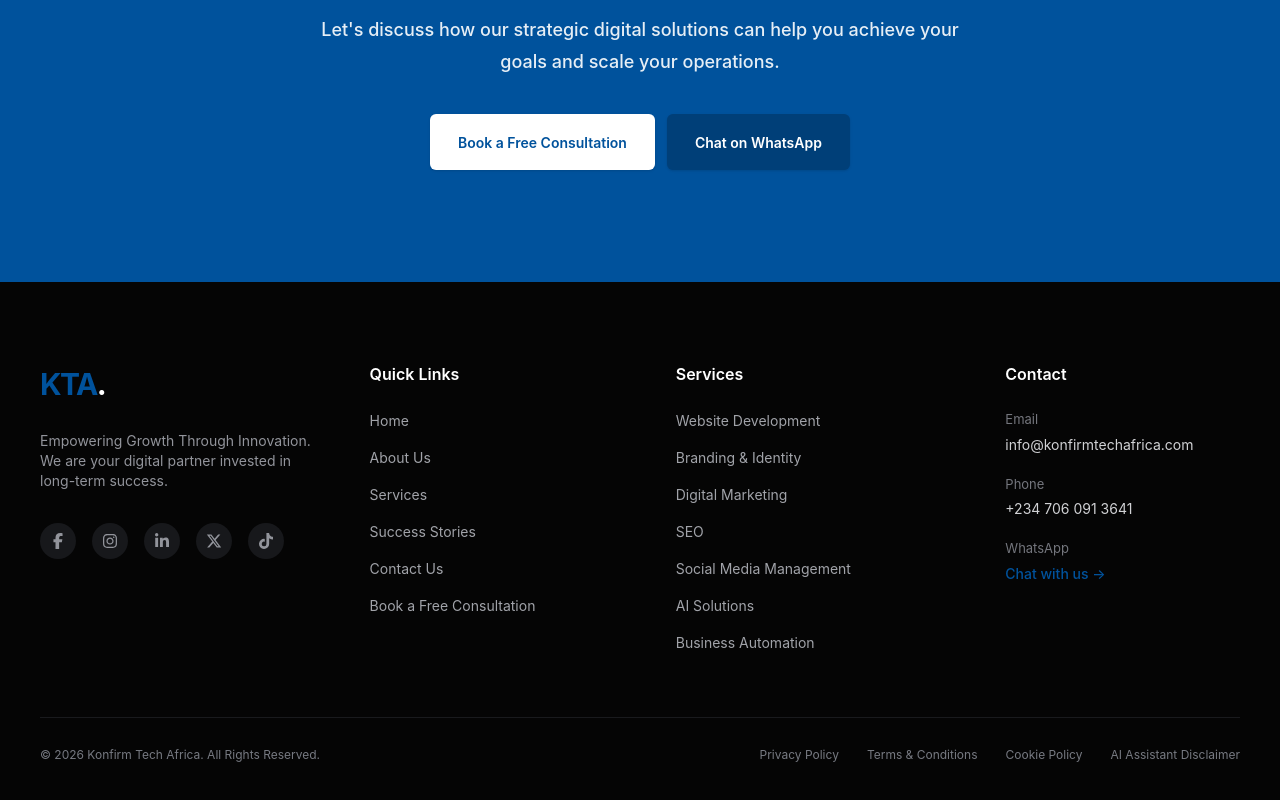
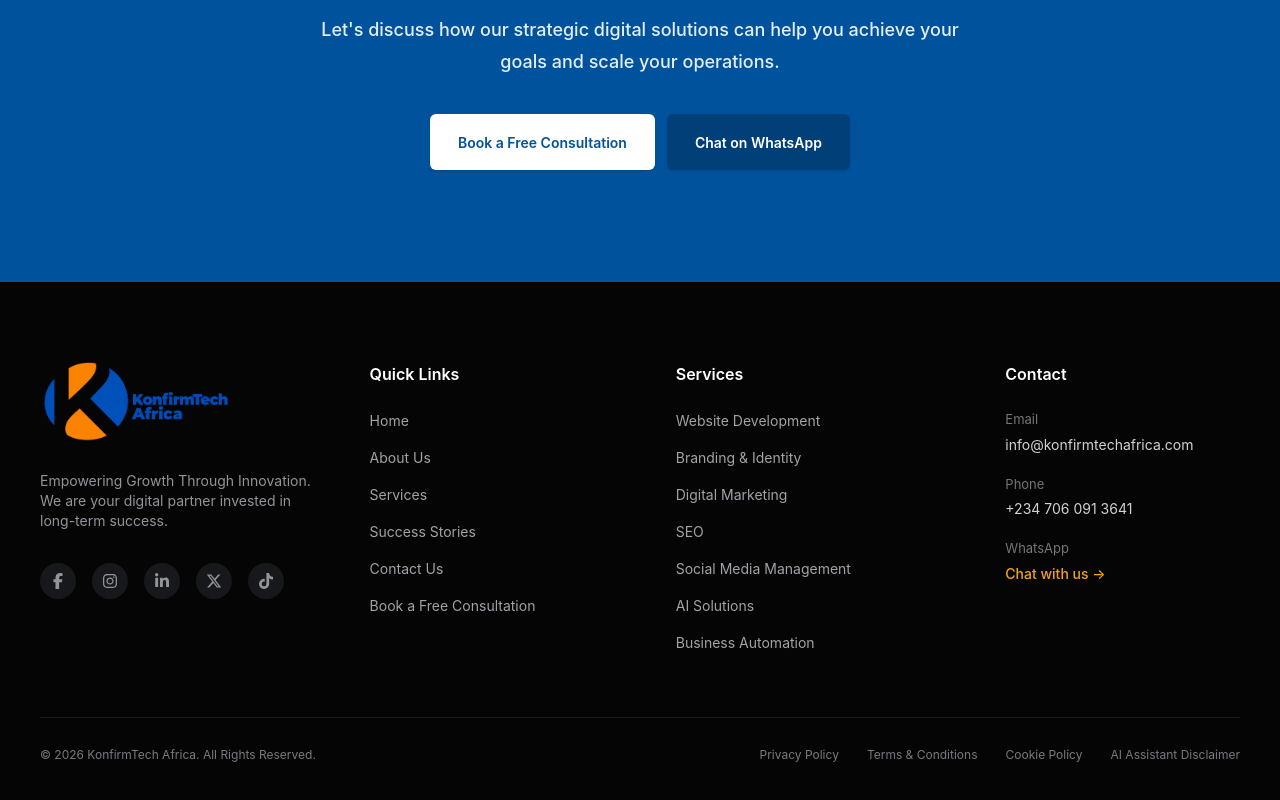
Before and after one commit to MizMelly/kta-consultation, a React (Vite) app: page /home in a window 1280 px wide. Shown: the part 4262-5062 px from the top of the page. Built offline with nearby package versions, Linux system fonts and the light colour scheme.

Commit message:
Services section created

```diff
--- a/src/components/Footer.tsx
+++ b/src/components/Footer.tsx
@@ -7,6 +7,7 @@
 } from "react-icons/fa6";
 
 import { Link } from "react-router-dom";
+import logo from "../assets/logo.png";
 
 const quickLinks = [
   { name: "Home", path: "/home" },
@@ -59,15 +60,21 @@
   return (
     <footer className="bg-[#050505] text-white">
       <div className="mx-auto max-w-7xl px-5 py-14 sm:px-8 sm:py-16 lg:px-10 lg:py-20">
+
         {/* Main Footer */}
         <div className="grid gap-12 sm:grid-cols-2 lg:grid-cols-[1.2fr_1.1fr_1.2fr_1fr] lg:gap-12">
+
           {/* Brand */}
           <div>
             <Link
               to="/home"
-              className="inline-block text-[30px] font-bold tracking-[-1.5px] text-[#00529C]"
+              className="inline-block"
             >
-              KTA<span className="text-white">.</span>
+              <img
+                src={logo}
+                alt="KonfirmTech Africa"
+                className="h-auto w-47.5 object-contain"
+              />
             </Link>
 
             <p className="mt-6 max-w-75 text-[14px] leading-5 text-[#92949B]">
@@ -87,7 +94,7 @@
                     aria-label={social.label}
                     target="_blank"
                     rel="noopener noreferrer"
-                    className="flex h-9 w-9 items-center justify-center rounded-full bg-[#17181B] text-[#92949B] transition-all duration-200 hover:bg-[#00529C] hover:text-white"
+                    className="flex h-9 w-9 items-center justify-center rounded-full bg-[#17181B] text-[#92949B] transition-all duration-200 hover:bg-[#1565A9] hover:text-white"
                   >
                     <Icon size={16} />
                   </a>
@@ -107,7 +114,7 @@
                 <Link
                   key={link.name}
                   to={link.path}
-                    className="w-fit text-[14px] text-[#A1A3A9] transition-colors duration-200 hover:text-[#00529C]"
+                  className="w-fit text-[14px] text-[#A1A3A9] transition-colors duration-200 hover:text-[#1565A9]"
                 >
                   {link.name}
                 </Link>
@@ -126,7 +133,7 @@
                 <Link
                   key={service}
                   to="/services"
-                    className="w-fit text-[14px] text-[#A1A3A9] transition-colors duration-200 hover:text-[#00529C]"
+                  className="w-fit text-[14px] text-[#A1A3A9] transition-colors duration-200 hover:text-[#1565A9]"
                 >
                   {service}
                 </Link>
@@ -141,6 +148,7 @@
             </h3>
 
             <div className="mt-6 space-y-5">
+
               {/* Email */}
               <div>
                 <p className="text-[13px] text-[#74767D]">
@@ -149,7 +157,7 @@
 
                 <a
                   href="mailto:info@konfirmtechafrica.com"
-                  className="mt-1 block text-[14px] text-[#D1D2D5] transition-colors hover:text-[#00529C]"
+                  className="mt-1 block text-[14px] text-[#D1D2D5] transition-colors hover:text-[#1565A9]"
                 >
                   info@konfirmtechafrica.com
                 </a>
@@ -163,7 +171,7 @@
 
                 <a
                   href="tel:+2347060913641"
-                  className="mt-1 block text-[14px] text-[#D1D2D5] transition-colors hover:text-[#00529C]"
+                  className="mt-1 block text-[14px] text-[#D1D2D5] transition-colors hover:text-[#1565A9]"
                 >
                   +234 706 091 3641
                 </a>
@@ -179,11 +187,12 @@
                   href="https://wa.me/2347060913641"
                   target="_blank"
                   rel="noopener noreferrer"
-                  className="mt-1 inline-block text-[14px] font-medium text-[#00529C] transition-colors hover:text-[#003F78]"
+                  className="mt-1 inline-block text-[14px] font-medium text-[#F5A21A] transition-colors hover:text-[#1565A9]"
                 >
                   Chat with us →
                 </a>
               </div>
+
             </div>
           </div>
         </div>
@@ -191,9 +200,10 @@
         {/* Bottom Divider */}
         <div className="mt-14 border-t border-[#191A1D] pt-7 sm:mt-16">
           <div className="flex flex-col gap-5 text-[12px] text-[#777A82] lg:flex-row lg:items-center lg:justify-between">
+
             {/* Copyright */}
             <p>
-              © 2026 Konfirm Tech Africa. All Rights Reserved.
+              © 2026 KonfirmTech Africa. All Rights Reserved.
             </p>
 
             {/* Legal Links */}
@@ -226,6 +236,7 @@
                 AI Assistant Disclaimer
               </Link>
             </div>
+
           </div>
         </div>
       </div>
```
